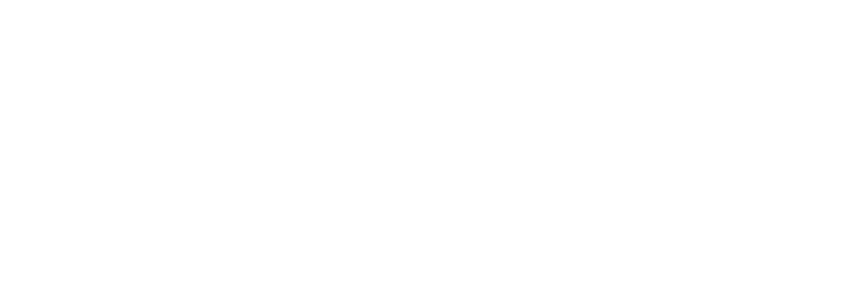
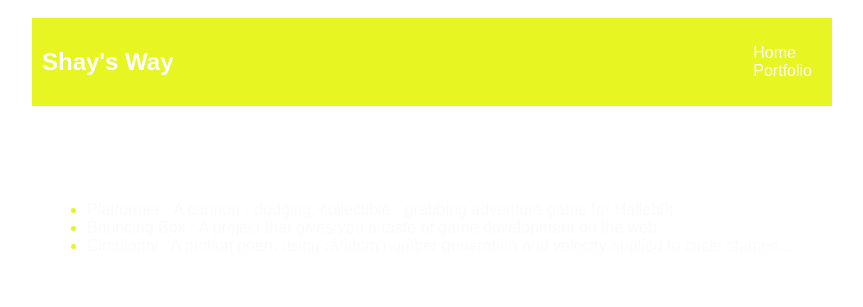
Before and after one commit to Shayywayy/shayywayy.github.io, a plain HTML site: page portfolio.html in a window 1280 px wide. Shown: the whole page, without its empty margins (208-1071 px from the left). Drawn offline with Linux system fonts and the light colour scheme.

Commit message:
add protfolio.html file

```diff
--- a/portfolio.html
+++ b/portfolio.html
@@ -0,0 +1,35 @@
+<!DOCTYPE HTML>
+<html>
+<head>
+<title>shayy</title>
+<link rel="stylesheet" href="style.css">
+</head>
+
+<body>
+<div id="all-contents">
+<nav>
+<h1>Shay's Way</h1>
+<ul id="nav-ul">
+<li class="nav-li">
+<a class="nav-a" href="index.html">Home</a>
+</li>
+<li class="nav-li">
+<a class="nav-a" href="portfolio.html">Portfolio</a>
+</li>
+</ul>
+</nav>
+<main>
+<div class="content">
+<h1>Portfolio</h1>
+<ul id="portfolio">
+<li><a href="projects/platformer/">Platformer : A cannon - dodging, collectible - grabbing adventure game for Halleb0t</a></li>
+<li><a href="projects/bouncing-box/">Bouncing Box : A project that gives you a taste of game development on the web </a></li>
+<li><a href="projects/circularity/">Circularity : A motion poem using random number generation and velocity applied to circle shapes...</a></li>
+
+</ul>
+</div>
+</main>
+
+</div>
+</body>
+</html>
```
Also changed, not shown: index.html (+4 -2 lines), project-instructions/first-website.md (+1 -1 lines), projects/platformer/platformer.js (+6 -2 lines).
